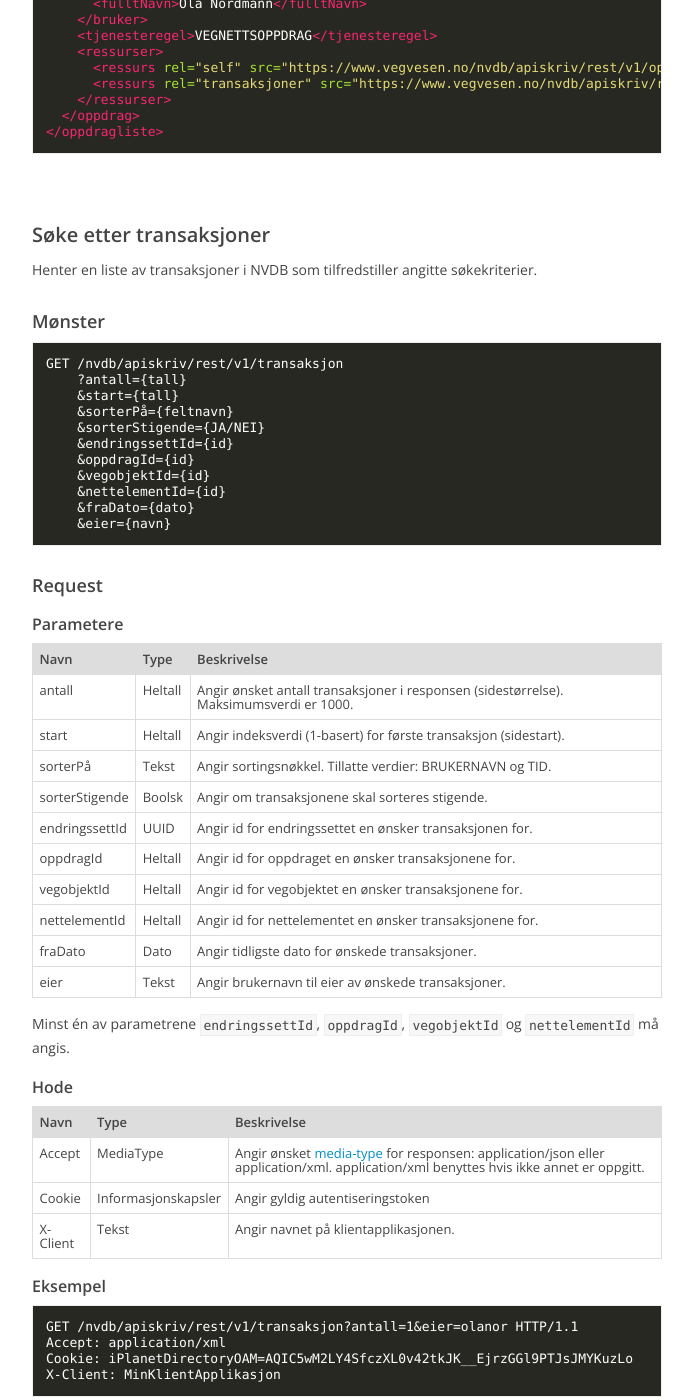
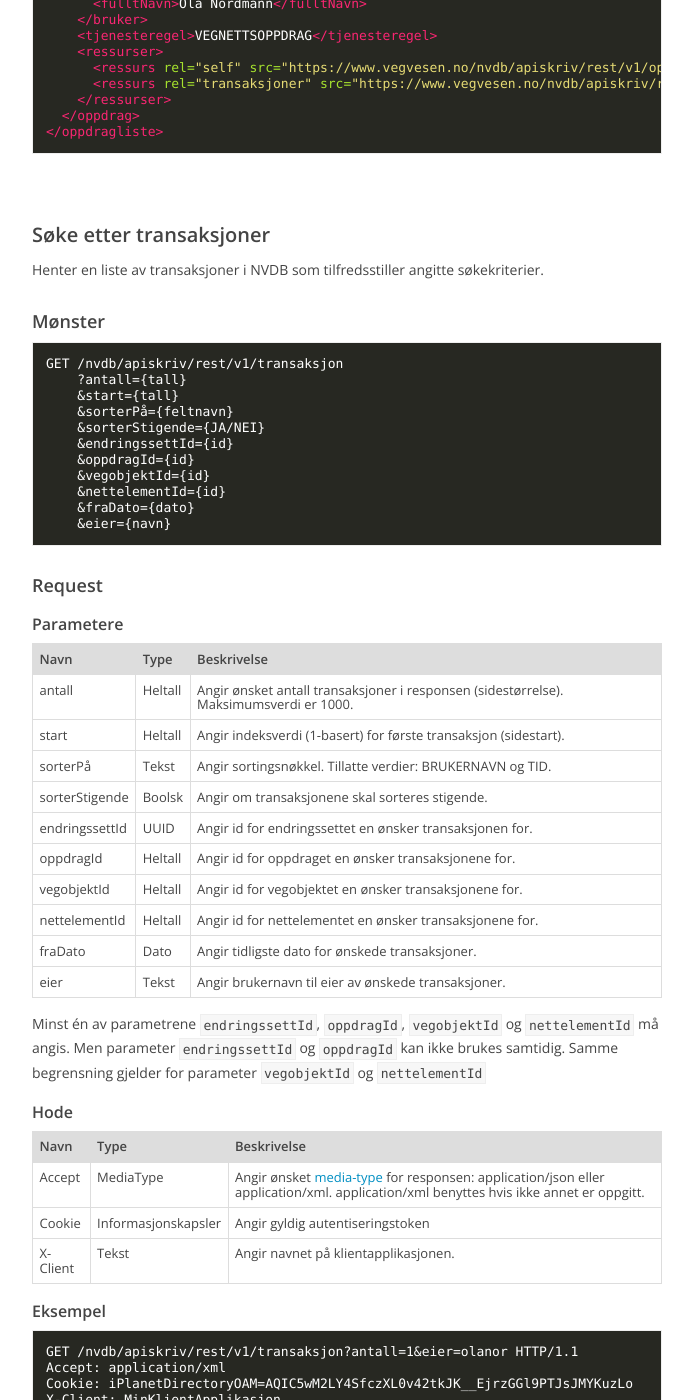
Before and after one commit to nvdb-vegdata/apiskrivdokumentasjon, a Jekyll site: the page built from oppdrag_og_transaksjoner/api-referanse.md, in a window 1280 px wide and 1400 px high, scrolled down 3149 px. Shown: the whole window, without its empty margins (433-1126 px from the left). Built offline with Jekyll 4.4.1, drawn with Linux system fonts in a browser that asks for light colours; our own code applies the rules of GitHub Pages for plain Markdown files; some of the changed text lies outside the part shown.

Commit message:
NVDB-5608: Fixed some typos

````diff
--- a/oppdrag_og_transaksjoner/api-referanse.md
+++ b/oppdrag_og_transaksjoner/api-referanse.md
@@ -88,7 +88,7 @@ Content-Type: application/xml; charset=UTF-8
 
 ### Søke etter oppdrag
 
-Henter en liste av oppdrag i NVDB som tilfredstiller angitte søkekriterier.
+Henter en liste av oppdrag i NVDB som tilfredsstiller angitte søkekriterier.
 
 #### Mønster
 
@@ -174,7 +174,7 @@ Content-Type: application/xml; charset=UTF-8
 
 ### Søke etter transaksjoner
 
-Henter en liste av transaksjoner i NVDB som tilfredstiller angitte søkekriterier.
+Henter en liste av transaksjoner i NVDB som tilfredsstiller angitte søkekriterier.
 
 #### Mønster
 
@@ -209,7 +209,9 @@ nettelementId|Heltall|Angir id for nettelementet en ønsker transaksjonene for.
 fraDato|Dato|Angir tidligste dato for ønskede transaksjoner.
 eier|Tekst|Angir brukernavn til eier av ønskede transaksjoner.
 
-Minst én av parametrene ```endringssettId```, ```oppdragId```, ```vegobjektId``` og ```nettelementId``` må angis.
+Minst én av parametrene ```endringssettId```, ```oppdragId```, ```vegobjektId``` og ```nettelementId``` må angis. Men
+parameter ```endringssettId``` og ```oppdragId``` kan ikke brukes samtidig. Samme begrensning gjelder for parameter
+```vegobjektId``` og ```nettelementId```
 
 ##### Hode
 
````
Also changed, not shown: endringssett/api-referanse.md (+3 -2 lines), laaser/api-referanse.md (+1 -1 lines), laaser/introduksjon.md (+3 -3 lines).
